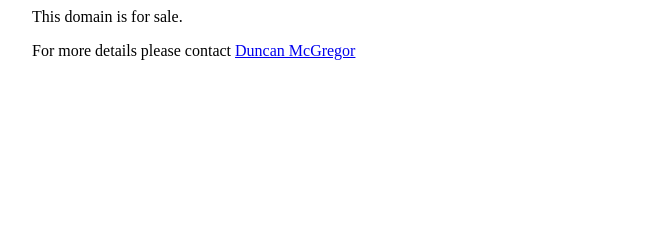
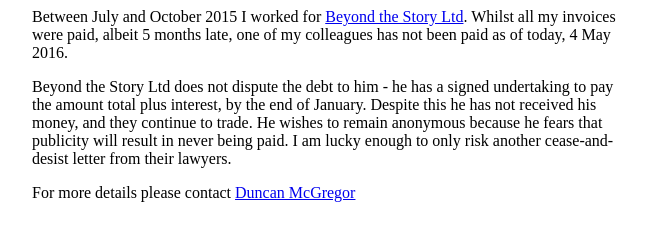
Before and after one commit to dmcg/bts, a plain HTML site: page site/index.html in a window 1280 px wide. Shown: the whole page, without its empty margins (308-954 px from the left). Drawn offline with Linux system fonts and the light colour scheme.

Commit message:
Reinstated

```diff
--- a/site/index.html
+++ b/site/index.html
@@ -1,11 +1,14 @@
 <html>
 <head>
-<title>Beyond the Story</title>
+<title>Beyond the Story Ltd</title>
 <link rel="stylesheet" type="text/css" href="style.css">
 </head>
 <body>
 <div id="main">
-<p>This domain is for sale.
+<p>Between July and October 2015 I worked for <a href="http://www.beyondthestory.com">Beyond the Story Ltd</a>. Whilst all my invoices were paid, albeit 5 months late, one of my colleagues has not been paid as of today, 4 May 2016.
+</p>
+<p>
+Beyond the Story Ltd does not dispute the debt to him - he has a signed undertaking to pay the amount total plus interest, by the end of January. Despite this he has not received his money, and they continue to trade. He wishes to remain anonymous because he fears that publicity will result in never being paid. I am lucky enough to only risk another cease-and-desist letter from their lawyers.
 </p>
 <p>
 For more details please contact <a href="mailto:duncan@oneeyedmen.com">Duncan McGregor</a>
```
